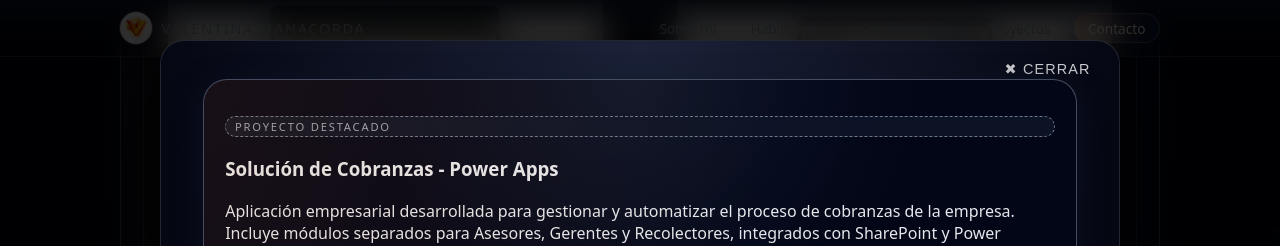
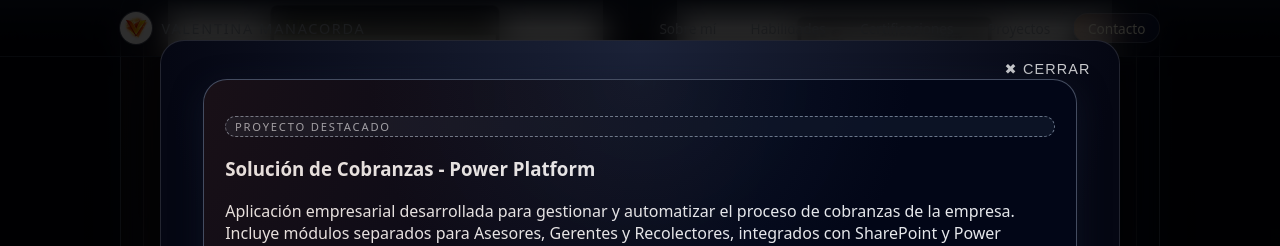
Before and after one commit to vmanacorda/PorfolioValentinaManacorda, a React (Vite) app: page / in a window 1280 px wide. Both pictures are taken after a click on the button "Ver detalles". Shown: the part 2475-2721 px from the top of the page. Built offline with nearby package versions, Linux system fonts and the light colour scheme.

Commit message:
Update PowerAppsDetailPage.jsx

```diff
--- a/src/components/PowerAppsDetailPage.jsx
+++ b/src/components/PowerAppsDetailPage.jsx
@@ -6,7 +6,7 @@ function PowerAppsDetailPage() {
 
       <section className="section-box">
         <p className="section-tag">Proyecto destacado</p>
-        <h1 className="section-title">Solución de Cobranzas - Power Apps</h1>
+        <h1 className="section-title">Solución de Cobranzas - Power Platform</h1>
 
         <p className="section-subtitle">
           Aplicación empresarial desarrollada para gestionar y automatizar el proceso
```
